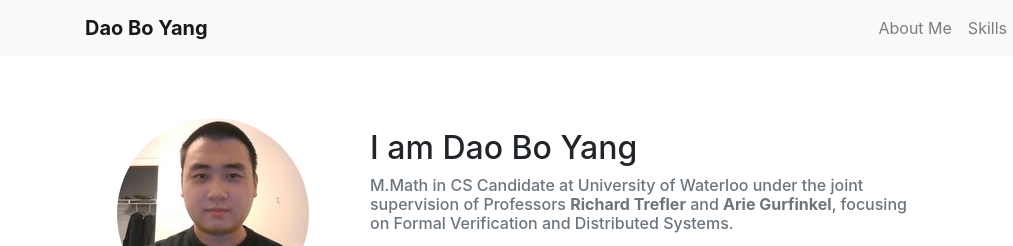
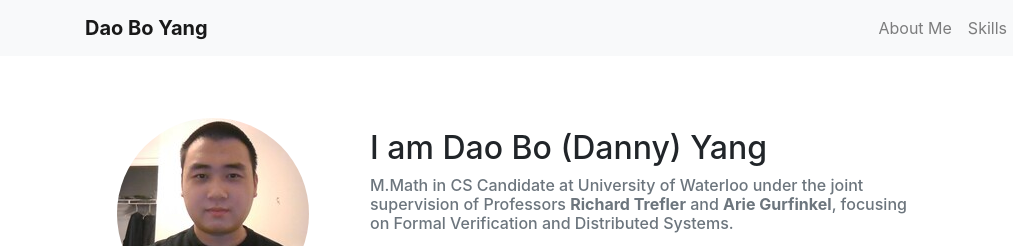
Before and after one commit to DannyDaoBoYang/PersonalWebsite, a plain HTML site: page public/index.html in a window 1280 px wide. Shown: the top 246 px of the page, 0-1013 px from the left. Drawn offline with nearby package versions, Linux system fonts and the light colour scheme; some packages are replaced by stand-ins of ours.

Commit message:
Update index.html

```diff
--- a/public/index.html
+++ b/public/index.html
@@ -43,7 +43,7 @@
         <img class="img-fluid rounded-circle mb-3" src="image/mypic.jpg" alt="Dao Bo Yang">
       </div>
       <div class="col-md-6">
-        <h2>I am Dao Bo Yang</h2>
+        <h2>I am Dao Bo (Danny) Yang</h2>
         <h6 class="text-muted">M.Math in CS Candidate at University of Waterloo under the joint supervision of Professors <b>Richard Trefler</b> and <b>Arie Gurfinkel</b>, focusing on Formal Verification and Distributed Systems.</p>
         <h6 class="text-muted">I graduated with a Bacholor in Computer Science (co-op) from University of Waterloo in 2024, with co-op experience at Huawei, D2L, Uplift Inc, and research at University of Waterloo.</h6>
         </div>
```
